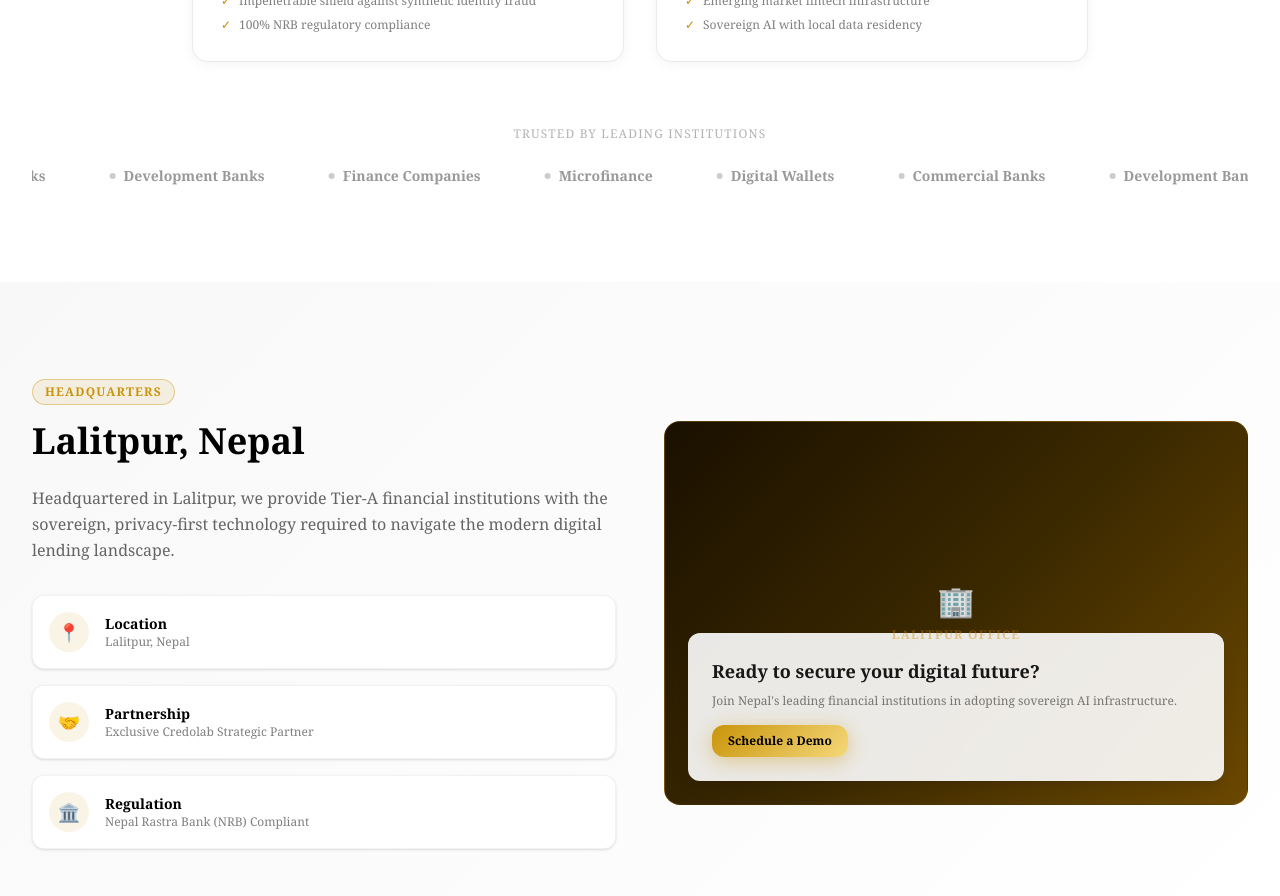
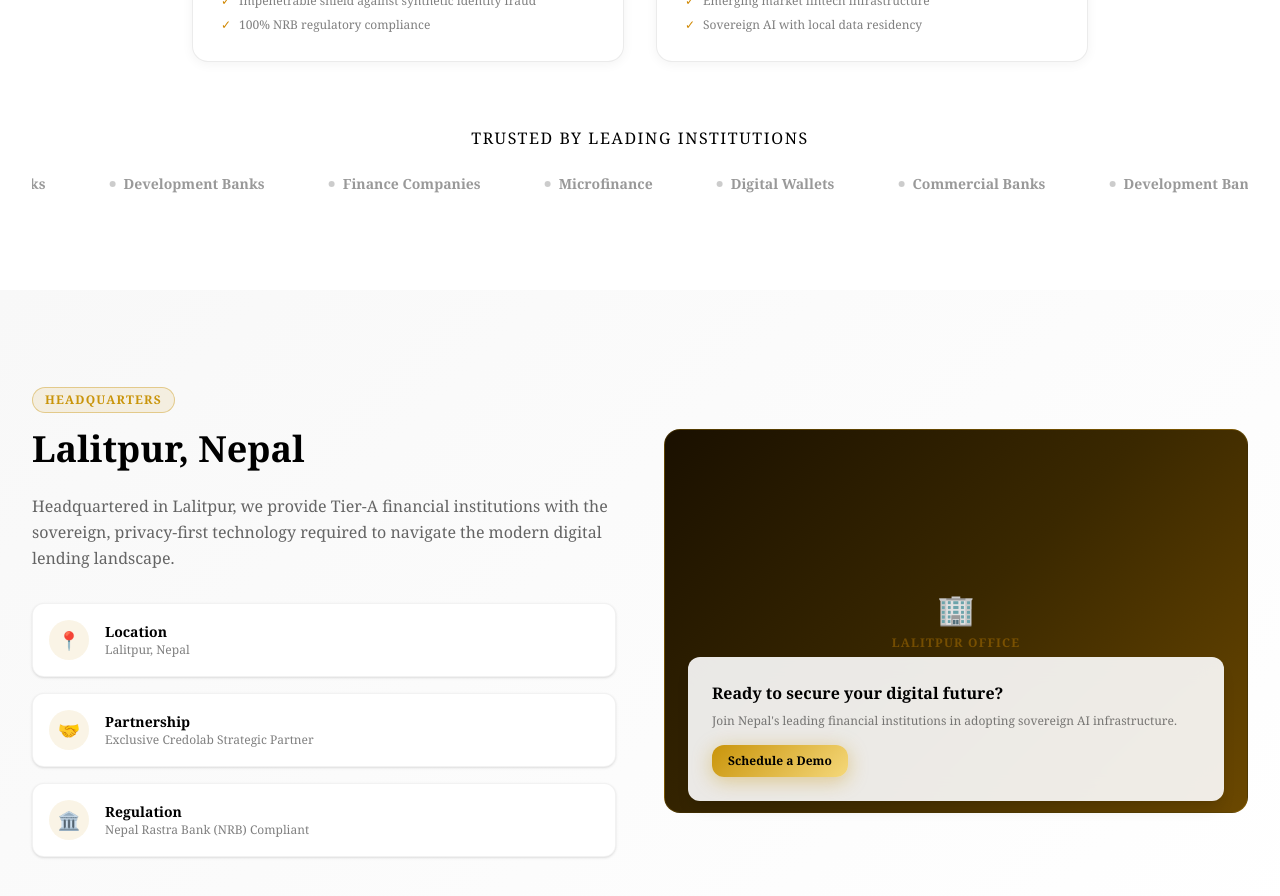
Before and after one commit to kanchan0009/falcon_aichips, a Next.js app: page /about-us in a window 1280 px wide. Shown: the part 3160-4056 px from the top of the page. Built offline with nearby package versions, Linux system fonts and the light colour scheme.

Commit message:
code update

```diff
--- a/app/about-us/page.tsx
+++ b/app/about-us/page.tsx
@@ -982,7 +982,7 @@ export default function AboutPage() {
 
           {/* Trust indicators */}
           <Reveal className="mt-16 text-center">
-            <p className="text-black/30 text-xs uppercase tracking-widest mb-6">
+            <p className="text-black/100 text-xm uppercase tracking-widest mb-6">
               Trusted By Leading Institutions
             </p>
             <div className="relative overflow-hidden">
@@ -1105,9 +1105,9 @@ export default function AboutPage() {
                   label="Lalitpur Office"
                   icon="🏢"
                 />
-                <div className="absolute bottom-6 left-6 right-6 bg-white/90 backdrop-blur-md p-6 rounded-xl shadow-lg">
+                <div className="absolute bottom-3 left-6 right-6 bg-white/90 backdrop-blur-md p-6 rounded-xl shadow-lg">
                   <h3
-                    className="font-black text-lg mb-2"
+                    className="font-black text-black lg mb-2"
                     style={{ fontFamily: "'Georgia',serif" }}
                   >
                     Ready to secure your digital future?
```
